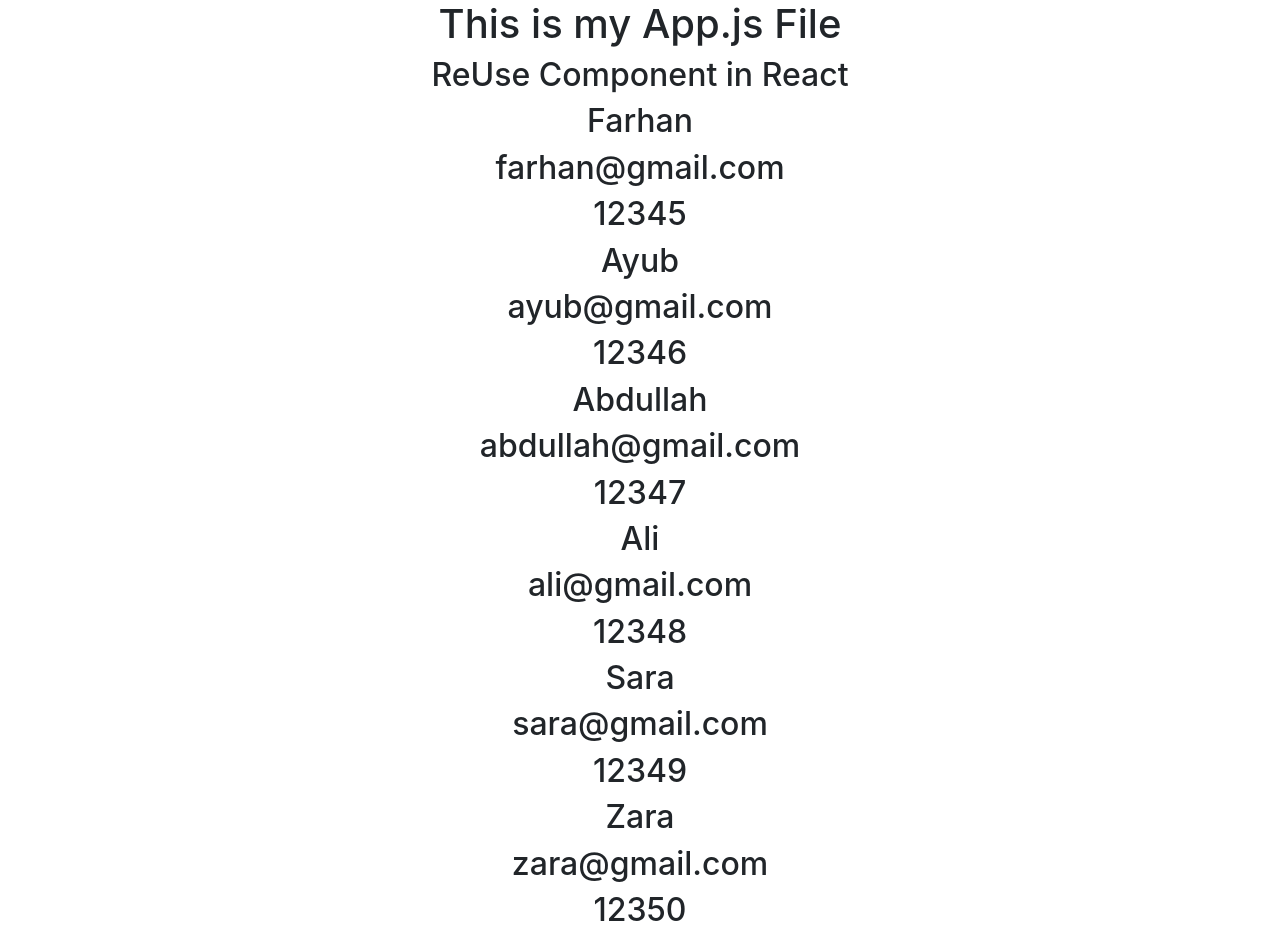
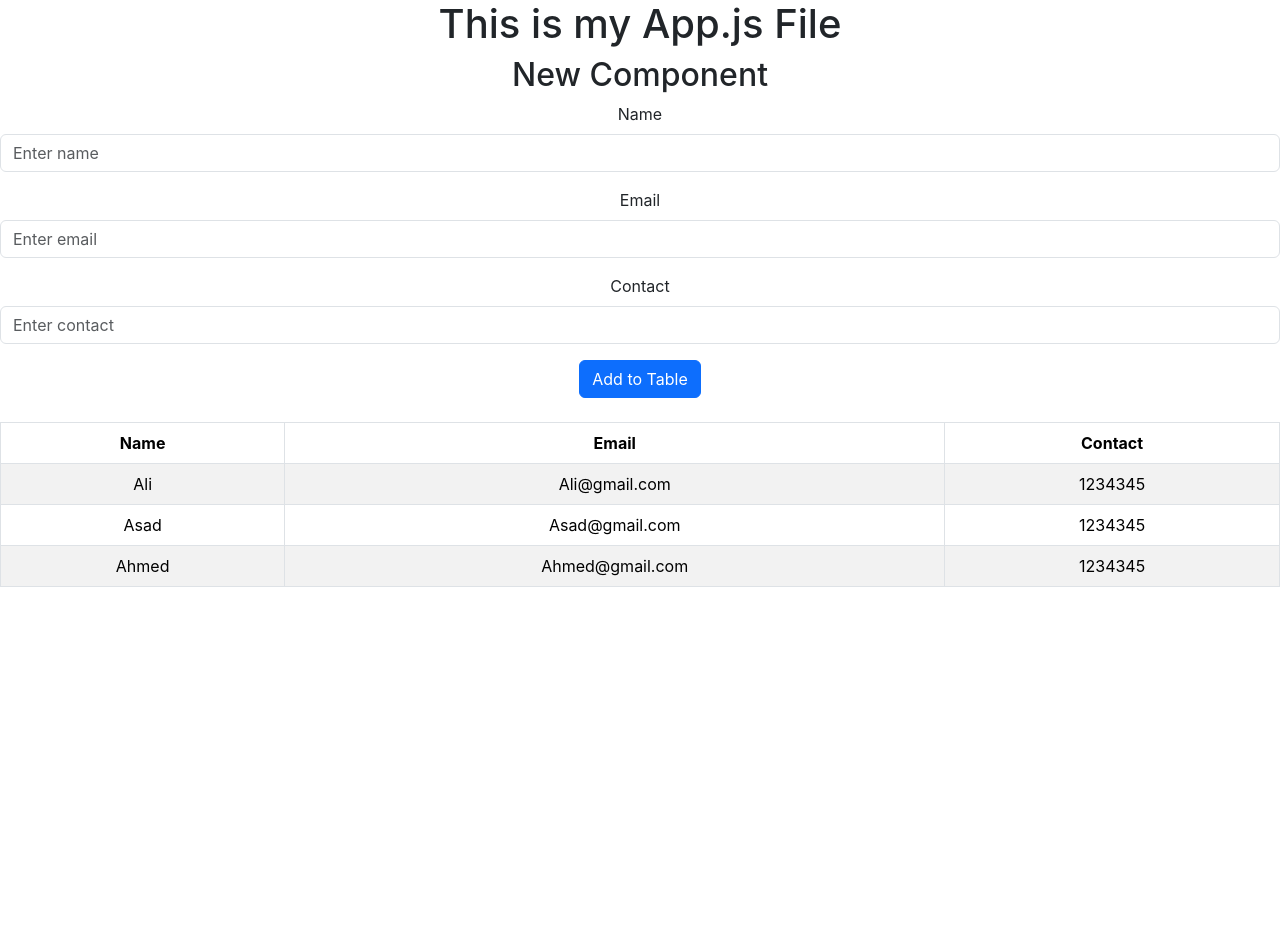
Before and after one commit to Farhan559/React_Project, a React (Create React App) app: page / in a window 1280 px wide. After the commit the page ends 800 px from the top, so only its background shows below. Built offline with nearby package versions, Linux system fonts and the light colour scheme.

Commit message:
feat: Added Components

```diff
--- a/src/App.js
+++ b/src/App.js
@@ -1,8 +1,9 @@
 // import React,{useState} from 'react';
 import { useState } from 'react';
 import './App.css';
+import New_Com from './components/New_Com';
 // import NestedArrayListing from './components/NestedArrayListing';
-import ReuseComp from './components/ReuseComp';
+// import ReuseComp from './components/ReuseComp';
 // import UseContext from './components/API Context/UseContext';
 // import ArrayListing from './components/ArrayListing';
 // import One from './components/API Context/One';
@@ -96,7 +97,9 @@
       {/* <One /> */}
       {/* <ArrayListing /> */}
       {/* <NestedArrayListing /> */}
-      <ReuseComp />
+      {/* <ReuseComp /> */}
+        <New_Com />
+
     </div>
   );
 }
--- /dev/null
+++ b/src/components/New_Com.jsx
@@ -0,0 +1,95 @@
+import React, { useState } from "react";
+import { Table, Form, Button } from "react-bootstrap";
+
+const New_Com = () => {
+  const [data, setData] = useState([
+    { name: "Ali", email: "Ali@gmail.com", contact: "1234345" },
+    { name: "Asad", email: "Asad@gmail.com", contact: "1234345" },
+    { name: "Ahmed", email: "Ahmed@gmail.com", contact: "1234345" },
+  ]);
+
+  const [formData, setFormData] = useState({
+    name: "",
+    email: "",
+    contact: "",
+  });
+
+  const handleInputChange = (e) => {
+    const { name, value } = e.target;
+    setFormData({
+      ...formData,
+      [name]: value,
+    });
+  };
+
+  const handleAddData = () => {
+    setData([...data, formData]);
+    setFormData({ name: "", email: "", contact: "" }); // Clear form after adding
+  };
+
+  return (
+    <>
+      <h2>New Component</h2>
+
+      <Form>
+        <Form.Group className="mb-3">
+          <Form.Label>Name</Form.Label>
+          <Form.Control
+            type="text"
+            placeholder="Enter name"
+            name="name"
+            value={formData.name}
+            onChange={handleInputChange}
+          />
+        </Form.Group>
+
+        <Form.Group className="mb-3">
+          <Form.Label>Email</Form.Label>
+          <Form.Control
+            type="email"
+            placeholder="Enter email"
+            name="email"
+            value={formData.email}
+            onChange={handleInputChange}
+          />
+        </Form.Group>
+
+        <Form.Group className="mb-3">
+          <Form.Label>Contact</Form.Label>
+          <Form.Control
+            type="text"
+            placeholder="Enter contact"
+            name="contact"
+            value={formData.contact}
+            onChange={handleInputChange}
+          />
+        </Form.Group>
+
+        <Button variant="primary" onClick={handleAddData}>
+          Add to Table
+        </Button>
+      </Form>
+
+      <Table className="mt-4" striped bordered hover>
+        <thead>
+          <tr>
+            <th>Name</th>
+            <th>Email</th>
+            <th>Contact</th>
+          </tr>
+        </thead>
+        <tbody>
+          {data.map((emp, index) => (
+            <tr key={index}>
+              <td>{emp.name}</td>
+              <td>{emp.email}</td>
+              <td>{emp.contact}</td>
+            </tr>
+          ))}
+        </tbody>
+      </Table>
+    </>
+  );
+};
+
+export default New_Com;
```
